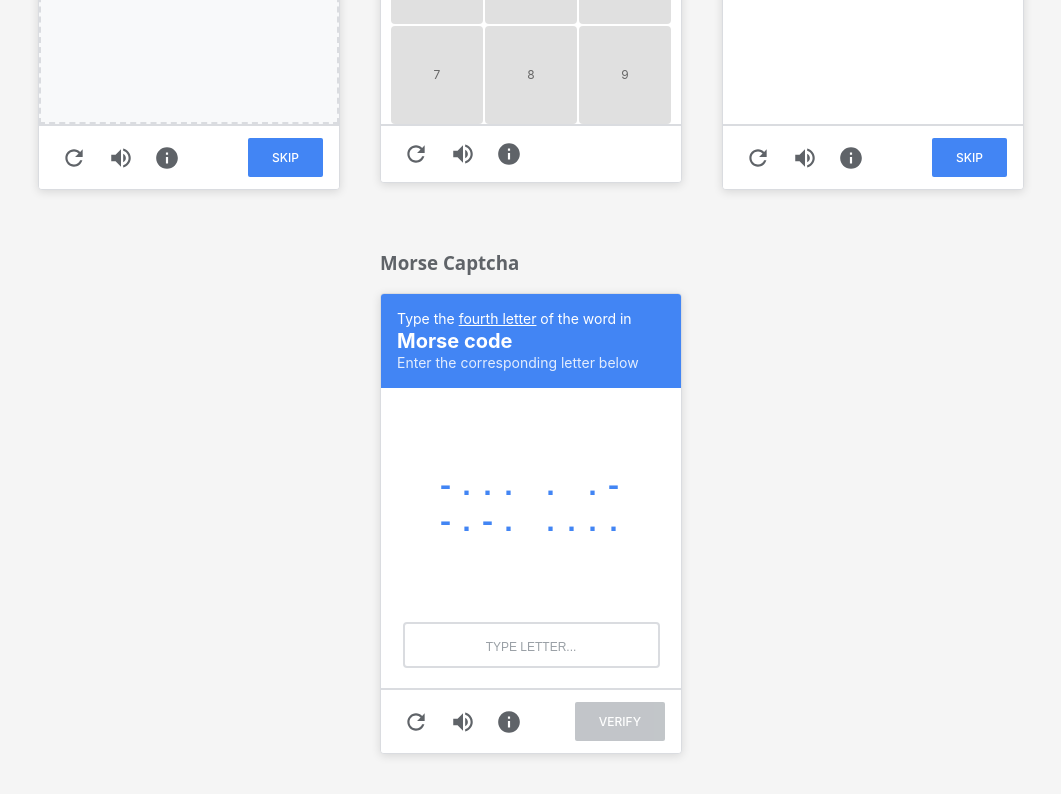
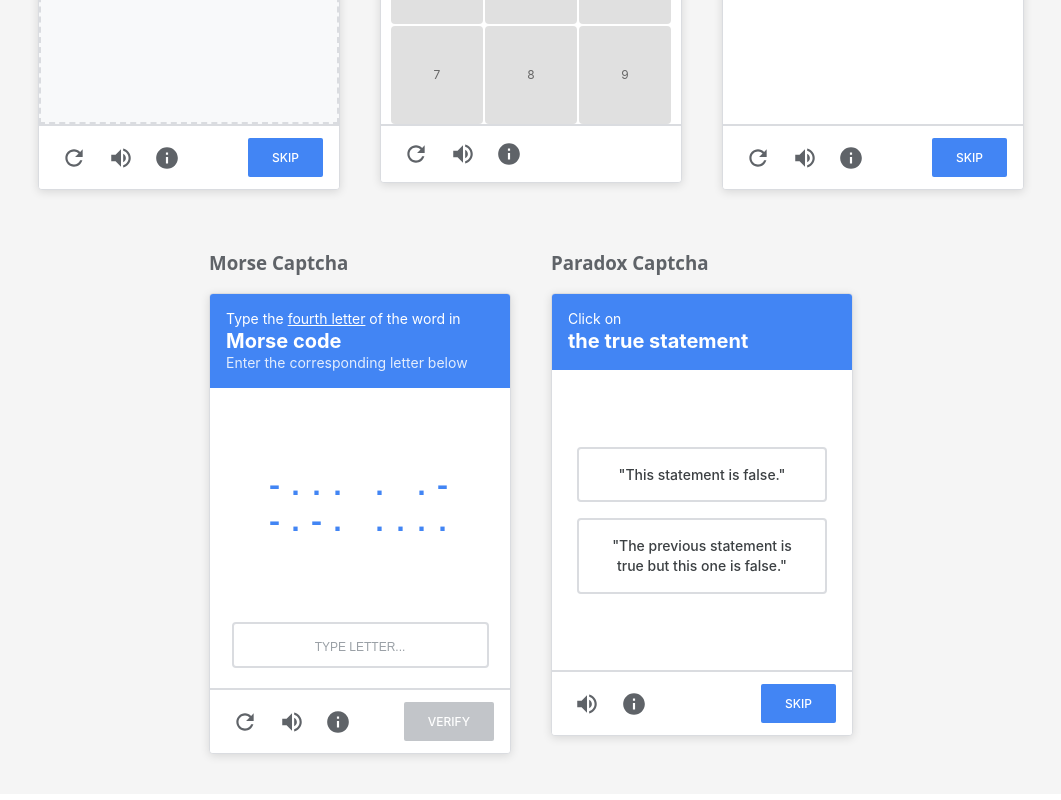
Before and after one commit to KillianHzr/captchas, a React (Vite) app: page / in a window 1280 px wide. Shown: the part 556-1356 px from the top of the page, without its empty margins (109-1170 px from the left). Built offline with nearby package versions, Linux system fonts and the light colour scheme.

Commit message:
ADD Paradox captcha

```diff
--- a/src/App.jsx
+++ b/src/App.jsx
@@ -1,6 +1,7 @@
 import React from 'react'
 import ReCaptchaTemplate from './components/ReCaptchaTemplate'
 import MorseCaptcha from './components/MorseCaptcha'
+import ParadoxCaptcha from './components/ParadoxCaptcha'
 import './App.css'
 
 function App() {
@@ -127,6 +128,18 @@ function App() {
             onInfo={handleInfo}
           />
         </div>
+
+        {/* Exemple 5: Paradox Captcha */}
+        <div>
+          <h3 style={{ color: '#5f6368', marginBottom: '16px' }}>Paradox Captcha</h3>
+          <ParadoxCaptcha
+            onValidate={handleValidate}
+            onSkip={handleSkip}
+            onRefresh={handleRefresh}
+            onAudio={handleAudio}
+            onInfo={handleInfo}
+          />
+        </div>
       </div>
     </div>
   )
--- /dev/null
+++ b/src/components/ParadoxCaptcha/ParadoxCaptcha.jsx
@@ -0,0 +1,99 @@
+import React, { useState, useEffect } from 'react';
+import ReCaptchaTemplate from '../ReCaptchaTemplate';
+import InfoModal from '../InfoModal';
+import './ParadoxCaptcha.scss';
+
+const ParadoxCaptcha = ({ onValidate, onSkip, onRefresh, onAudio, onInfo }) => {
+  const [isValid, setIsValid] = useState(false);
+  const [showAlert, setShowAlert] = useState({ show: false, isCorrect: false });
+  const [showInfoModal, setShowInfoModal] = useState(false);
+
+  // Gestion du clic sur les phrases du paradoxe
+  const handleParadoxClick = () => {
+    setShowAlert({ show: true, isCorrect: false });
+    setTimeout(() => {
+      setShowAlert({ show: false, isCorrect: false });
+    }, 3000);
+
+    if (onValidate) {
+      onValidate(false);
+    }
+  };
+
+  // Gestion du clic sur "la phrase vraie" dans la consigne
+  const handleTruePhraseClick = () => {
+    setIsValid(true);
+    setShowAlert({ show: true, isCorrect: true });
+    setTimeout(() => {
+      setShowAlert({ show: false, isCorrect: false });
+    }, 3000);
+
+    if (onValidate) {
+      onValidate(true);
+    }
+  };
+
+  // Gestion de l'info modal
+  const handleInfo = () => {
+    setShowInfoModal(true);
+    if (onInfo) onInfo();
+  };
+
+  // Pas de bouton personnalisé, on utilise le SKIP par défaut
+
+  return (
+    <>
+      <ReCaptchaTemplate
+        titlePrefix="Click on"
+        titlePrefixUnderline=""
+        titleHighlight="the true statement"
+        subtitle=""
+        showSkip={true}
+        showRefresh={false}
+        onSkip={onSkip}
+        onRefresh={onRefresh}
+        onAudio={onAudio}
+        onInfo={handleInfo}
+        onTruePhraseClick={handleTruePhraseClick}
+        makeHighlightClickable={true}
+      >
+        <div className="paradox-captcha">
+          <div className="phrases-container">
+            <button
+              className="paradox-phrase"
+              onClick={handleParadoxClick}
+            >
+              "This statement is false."
+            </button>
+
+            <button
+              className="paradox-phrase"
+              onClick={handleParadoxClick}
+            >
+              "The previous statement is true but this one is false."
+            </button>
+          </div>
+        </div>
+      </ReCaptchaTemplate>
+
+      {showAlert.show && (
+        <div className={`result-alert ${showAlert.isCorrect ? 'correct' : 'incorrect'}`}>
+          {showAlert.isCorrect ? '✓ Correct!' : '✗ Wrong!'}
+        </div>
+      )}
+
+      <InfoModal
+        isOpen={showInfoModal}
+        onClose={() => setShowInfoModal(false)}
+        title="Paradox Captcha Hint"
+      >
+        <div className="paradox-hint">
+          <p><strong>Hint:</strong></p>
+          <p>The answer is in the instruction itself.</p>
+        </div>
+      </InfoModal>
+    </>
+  );
+};
+
+export default ParadoxCaptcha;
--- /dev/null
+++ b/src/components/ParadoxCaptcha/ParadoxCaptcha.scss
@@ -0,0 +1,135 @@
+.paradox-captcha {
+  width: 100%;
+  height: 100%;
+  display: flex;
+  flex-direction: column;
+  justify-content: center;
+  align-items: center;
+  padding: 20px;
+  box-sizing: border-box;
+  font-family: -apple-system, BlinkMacSystemFont, 'Segoe UI', Roboto, sans-serif;
+
+  .phrases-container {
+    display: flex;
+    flex-direction: column;
+    gap: 16px;
+    width: 100%;
+    align-items: center;
+  }
+
+  .paradox-phrase {
+    width: 100%;
+    max-width: 250px;
+    padding: 16px 20px;
+    background: #ffffff;
+    border: 2px solid #dadce0;
+    border-radius: 4px;
+    font-size: 14px;
+    font-weight: 500;
+    color: #3c4043;
+    cursor: pointer;
+    transition: all 0.2s ease;
+    text-align: center;
+    line-height: 1.4;
+
+    &:hover {
+      border-color: #4285f4;
+      background: #f8f9ff;
+    }
+
+    &:active {
+      background: #e8f0fe;
+      transform: translateY(1px);
+    }
+
+    &:focus {
+      outline: none;
+      border-color: #4285f4;
+      box-shadow: 0 0 0 3px rgba(66, 133, 244, 0.1);
+    }
+  }
+}
+
+// Alerte de résultat
+.result-alert {
+  position: fixed;
+  top: 20px;
+  right: 20px;
+  color: white;
+  padding: 12px 20px;
+  border-radius: 4px;
+  font-size: 14px;
+  font-weight: 500;
+  font-family: -apple-system, BlinkMacSystemFont, 'Segoe UI', Roboto, sans-serif;
+  box-shadow: 0 4px 12px rgba(0, 0, 0, 0.15);
+  z-index: 9999;
+  user-select: none;
+
+  animation: slideInOut 3s ease-in-out forwards;
+
+  &.correct {
+    background: #34a853;
+  }
+
+  &.incorrect {
+    background: #ea4335;
+  }
+}
+
+@keyframes slideInOut {
+  0% {
+    transform: translateX(100%);
+    opacity: 0;
+  }
+  10% {
+    transform: translateX(0);
+    opacity: 1;
+  }
+  90% {
+    transform: translateX(0);
+    opacity: 1;
+  }
+  100% {
+    transform: translateX(100%);
+    opacity: 0;
+  }
+}
+
+// Styles pour la modal d'indice
+.paradox-hint {
+  color: #5f6368;
+  font-size: 14px;
+  line-height: 1.5;
+
+  p {
+    margin: 0 0 12px 0;
+
+    &:last-child {
+      margin-bottom: 0;
+    }
+  }
+
+  strong {
+    color: #3c4043;
+  }
+}
+
+// Responsive
+@media (max-width: 480px) {
+  .paradox-captcha {
+    padding: 15px;
+
+    .paradox-phrase {
+      max-width: 200px;
+      padding: 14px 16px;
+      font-size: 13px;
+    }
+  }
+
+  .result-alert {
+    top: 15px;
+    right: 15px;
+    padding: 10px 16px;
+    font-size: 13px;
+  }
+}
--- /dev/null
+++ b/src/components/ParadoxCaptcha/index.js
@@ -0,0 +1 @@
+export { default } from './ParadoxCaptcha';
--- a/src/components/ReCaptchaTemplate/ReCaptchaTemplate.jsx
+++ b/src/components/ReCaptchaTemplate/ReCaptchaTemplate.jsx
@@ -9,21 +9,42 @@ const ReCaptchaTemplate = ({
   subtitle = "If there are none, click skip",
   children,
   showSkip = true,
+  showRefresh = true,
   customButton = null,
   onSkip,
   onRefresh,
   onAudio,
-  onInfo
+  onInfo,
+  onTruePhraseClick,
+  makeHighlightClickable = false
 }) => {
   return (
     <div className="recaptcha-container">
       <div className="recaptcha-header">
         <div className="recaptcha-title-prefix">
           {titlePrefix}
-          {titlePrefixUnderline && <span className="underline">{titlePrefixUnderline}</span>}
+          {titlePrefixUnderline && (
+            <span
+              className="underline clickable-phrase"
+              onClick={onTruePhraseClick}
+            >
+              {titlePrefixUnderline}
+            </span>
+          )}
           {titlePrefixSuffix && titlePrefixSuffix}
         </div>
-        <div className="recaptcha-title-highlight">{titleHighlight}</div>
+        <div className="recaptcha-title-highlight">
+          {makeHighlightClickable ? (
+            <span
+              className="clickable-highlight"
+              onClick={onTruePhraseClick}
+            >
+              {titleHighlight}
+            </span>
+          ) : (
+            titleHighlight
+          )}
+        </div>
         <div className="recaptcha-subtitle">{subtitle}</div>
       </div>
 
@@ -33,6 +54,7 @@ const ReCaptchaTemplate = ({
 
       <div className="recaptcha-toolbar">
         <div className="recaptcha-toolbar-left">
+          {showRefresh && (
             <button
               className="recaptcha-icon-btn"
               onClick={onRefresh}
@@ -42,6 +64,7 @@ const ReCaptchaTemplate = ({
                 <path d="M17.65 6.35C16.2 4.9 14.21 4 12 4c-4.42 0-7.99 3.58-7.99 8s3.57 8 7.99 8c3.73 0 6.84-2.55 7.73-6h-2.08c-.82 2.33-3.04 4-5.65 4-3.31 0-6-2.69-6-6s2.69-6 6-6c1.66 0 3.14.69 4.22 1.78L13 11h7V4l-2.35 2.35z"/>
               </svg>
             </button>
+          )}
 
           <button
             className="recaptcha-icon-btn"
--- a/src/components/ReCaptchaTemplate/ReCaptchaTemplate.scss
+++ b/src/components/ReCaptchaTemplate/ReCaptchaTemplate.scss
@@ -45,6 +45,19 @@ $recaptcha-shadow: rgba(0, 0, 0, 0.12);
     font-weight: 700;
     line-height: 22px;
     margin-bottom: 2px;
+
+    .clickable-highlight {
+      cursor: pointer;
+      transition: opacity 0.2s ease;
+
+      &:hover {
+        opacity: 0.8;
+      }
+
+      &:active {
+        opacity: 0.6;
+      }
+    }
   }
 
   .recaptcha-subtitle {
```
Lines whose indentation alone changed are shown as unchanged.
